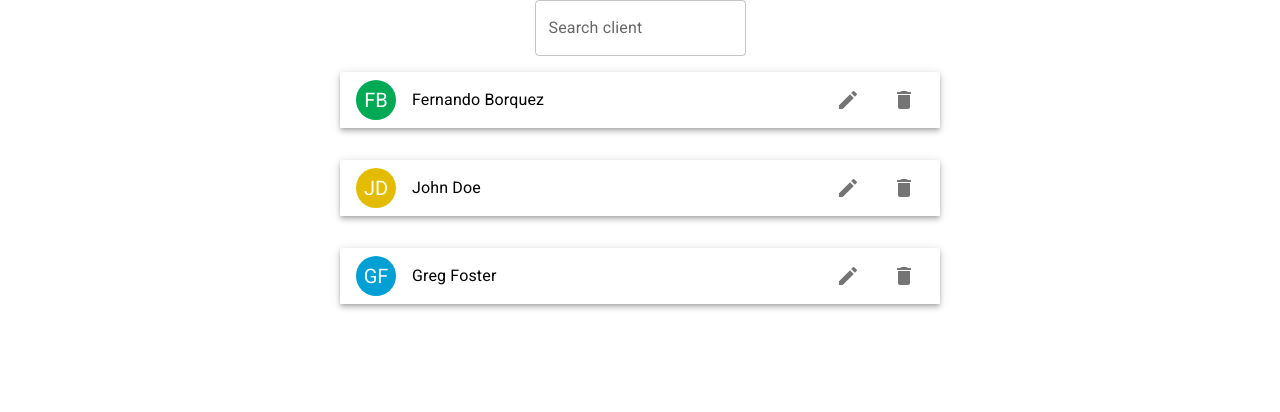
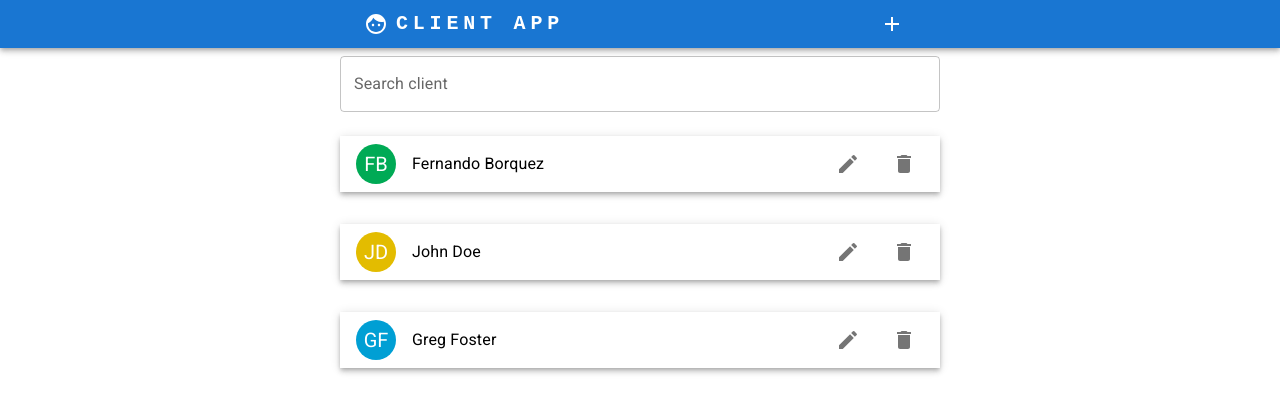
Before and after one commit to borquezz/moddtech-crud, a React (Create React App) app: page / in a window 1280 px wide. Shown: the top 412 px of the page. Built offline with nearby package versions, Linux system fonts and the light colour scheme.

Commit message:
searchbar & header

```diff
--- /dev/null
+++ b/src/components/Header.jsx
@@ -0,0 +1,61 @@
+import * as React from "react";
+import AppBar from "@mui/material/AppBar";
+import Box from "@mui/material/Box";
+import IconButton from "@mui/material/IconButton";
+import Typography from "@mui/material/Typography";
+import Container from "@mui/material/Container";
+import FaceIcon from "@mui/icons-material/Face";
+import AddIcon from "@mui/icons-material/Add";
+
+const Header = () => {
+  return (
+    <AppBar position="sticky">
+      <Container maxWidth="sm" sx={{ display: "flex" }}>
+        {/* Logo and Title Container */}
+        <Box
+          sx={{
+            display: "flex",
+            flexGrow: 1,
+            alignItems: "center",
+            justifyContent: "flex-start",
+          }}
+        >
+          {/* Logo */}
+          <FaceIcon
+            sx={{
+              display: "flex",
+              mr: 1,
+            }}
+          />
+          {/* Title */}
+          <Typography
+            variant="h6"
+            noWrap
+            sx={{
+              display: "flex",
+              mr: 2,
+              fontFamily: "monospace",
+              fontWeight: 700,
+              letterSpacing: ".3rem",
+              color: "inherit",
+              textDecoration: "none",
+            }}
+          >
+            CLIENT APP
+          </Typography>
+        </Box>
+        {/* Add Button */}
+        <Box
+          sx={{
+            display: "flex",
+          }}
+        >
+          <IconButton size="large" aria-label="add client" color="inherit">
+            <AddIcon />
+          </IconButton>
+        </Box>
+      </Container>
+    </AppBar>
+  );
+};
+export default Header;
--- a/src/components/SearchBar.jsx
+++ b/src/components/SearchBar.jsx
@@ -1,8 +1,32 @@
-import React from "react";
+import React, { useState } from "react";
 import { TextField } from "@mui/material";
 
-function SearchBar() {
-  return <TextField id="outlined-search" label="Search client" type="search" />;
+function SearchBar(props) {
+  const [client, setClient] = useState("");
+
+  const handleInputChange = (e) => {
+    setClient(e.target.value);
+  };
+
+  const handleSubmit = (e) => {
+    if (e.key === "Enter") {
+      e.preventDefault();
+      console.log(client);
+    }
+  };
+  return (
+    <TextField
+      sx={{ width: "90%", maxWidth: 600, marginY: 1 }}
+      id="outlined-search"
+      label="Search client"
+      type="search"
+      value={client}
+      onChange={(e) => {
+        handleInputChange(e);
+      }}
+      onKeyDown={(e) => handleSubmit(e)}
+    />
+  );
 }
 
 export default SearchBar;
--- a/src/views/Home.jsx
+++ b/src/views/Home.jsx
@@ -2,22 +2,42 @@ import { Grid } from "@mui/material";
 import React from "react";
 import SearchBar from "../components/SearchBar";
 import ClientCard from "../components/ClientCard";
+import Header from "../components/Header";
 
 function Home() {
   const clients = [
     { name: "Fernando Borquez", code: "ABC123" },
     { name: "John Doe", code: "J2ASJ4" },
     { name: "Greg Foster", code: "IA34N6" },
+    // { name: "Fernando Borquez", code: "ABC123" },
+    // { name: "John Doe", code: "J2ASJ4" },
+    // { name: "Greg Foster", code: "IA34N6" },
+    // { name: "Fernando Borquez", code: "ABC123" },
+    // { name: "John Doe", code: "J2ASJ4" },
+    // { name: "Greg Foster", code: "IA34N6" },
   ];
   return (
     <>
+      <Header />
+      {/* Searchbar Grid */}
       <Grid
         container
         direction="column"
         justifyContent="space-evenly"
         alignItems="center"
+        // bgcolor={"blueviolet"}
       >
-        <SearchBar />
+        <SearchBar placeholder={"Search client"} />
+      </Grid>
+
+      {/* Users Grid */}
+      <Grid
+        container
+        direction="column"
+        justifyContent="space-evenly"
+        alignItems="center"
+        // bgcolor={"aquamarine"}
+      >
         {clients.map((client) => {
           return <ClientCard key={client.code} client={client} />;
         })}
```
